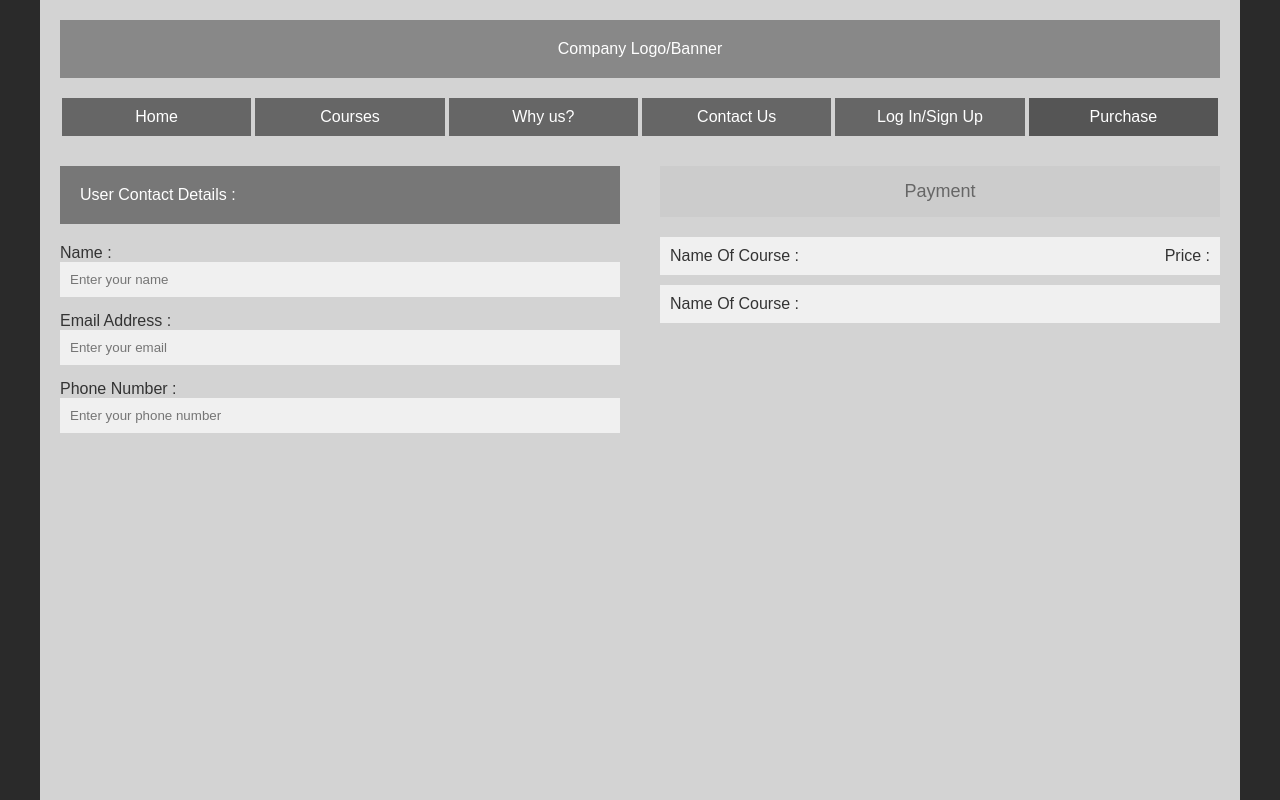
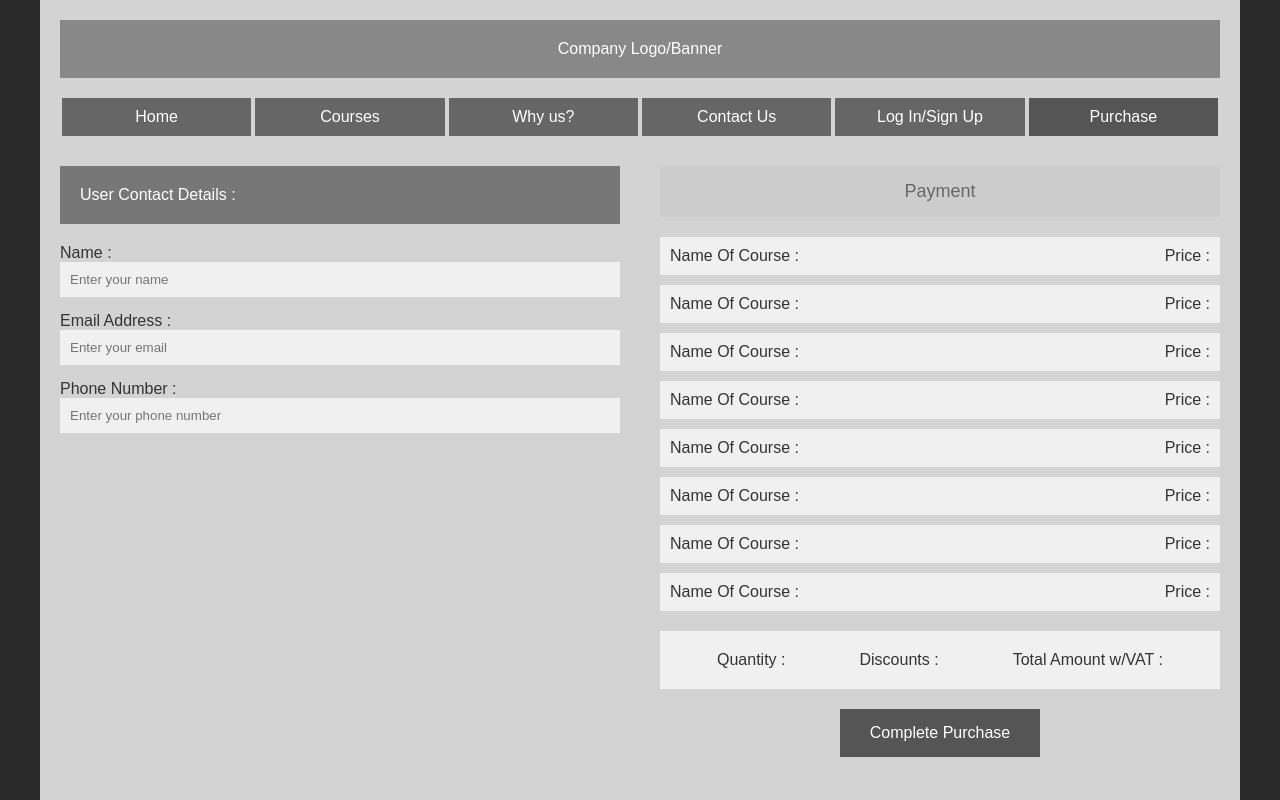
Before and after one commit to ST10466821/XHAW-WEBSITE, a plain HTML site: page purchase.html in a window 1280 px wide. Drawn offline with Linux system fonts and the light colour scheme.

Commit message:
edited a few things and then completed the purchase form

```diff
--- a/purchase.html
+++ b/purchase.html
@@ -46,10 +46,59 @@
             <div class="purchase-right">
                 <div class="payment-header">Payment</div>
 
-                <div class="payment-item">
-                    <span>Name Of Course :</span>
-                    <span>Price :</span>
+                <div id="purchase" class="page">
+            <div class="purchase-form">
+
+                <div class="purchase-right">
+                    <div class="payment-item">
+                        <span>Name Of Course :</span>
+                        <span>Price :</span>
+                    </div>
+
+                    <div class="payment-item">
+                        <span>Name Of Course :</span>
+                        <span>Price :</span>
+                    </div>
+
+                    <div class="payment-item">
+                        <span>Name Of Course :</span>
+                        <span>Price :</span>
+                    </div>
+
+                    <div class="payment-item">
+                        <span>Name Of Course :</span>
+                        <span>Price :</span>
+                    </div>
+
+                    <div class="payment-item">
+                        <span>Name Of Course :</span>
+                        <span>Price :</span>
+                    </div>
+
+                    <div class="payment-item">
+                        <span>Name Of Course :</span>
+                        <span>Price :</span>
+                    </div>
+
+                    <div class="payment-item">
+                        <span>Name Of Course :</span>
+                        <span>Price :</span>
+                    </div>
+
+                    <div class="payment-item">
+                        <span>Name Of Course :</span>
+                        <span>Price :</span>
+                    </div>
+
+                    <div class="payment-total">
+                        <span>Quantity :</span>
+                        <span>Discounts :</span>
+                        <span>Total Amount w/VAT :</span>
+                    </div>
+
+                    <div style="text-align: center;">
+                        <button class="purchase-button">Complete Purchase</button>
+                    </div>
                 </div>
-
-                <div class="payment-item">
-                    <span>Name Of Course :</span
+            </div>
+        </div>
```
Also changed, not shown: courses.html (+24 -5 lines).
